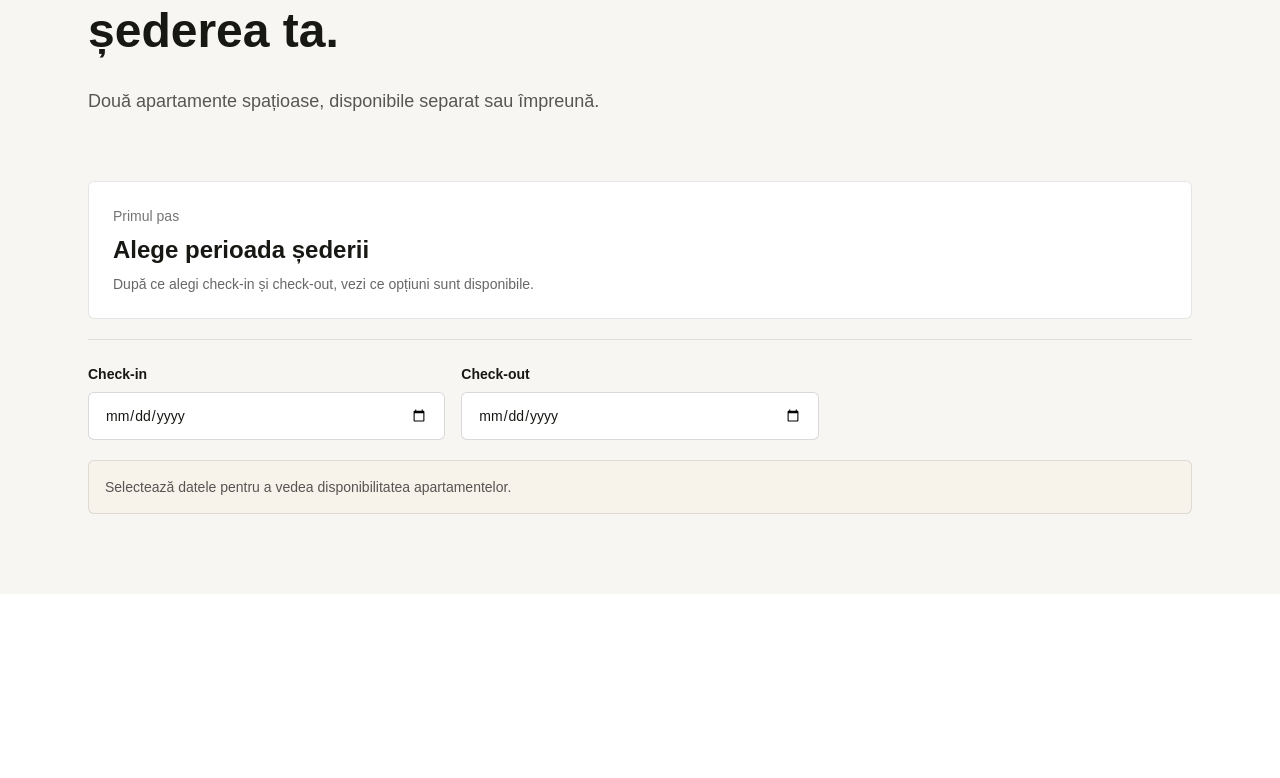
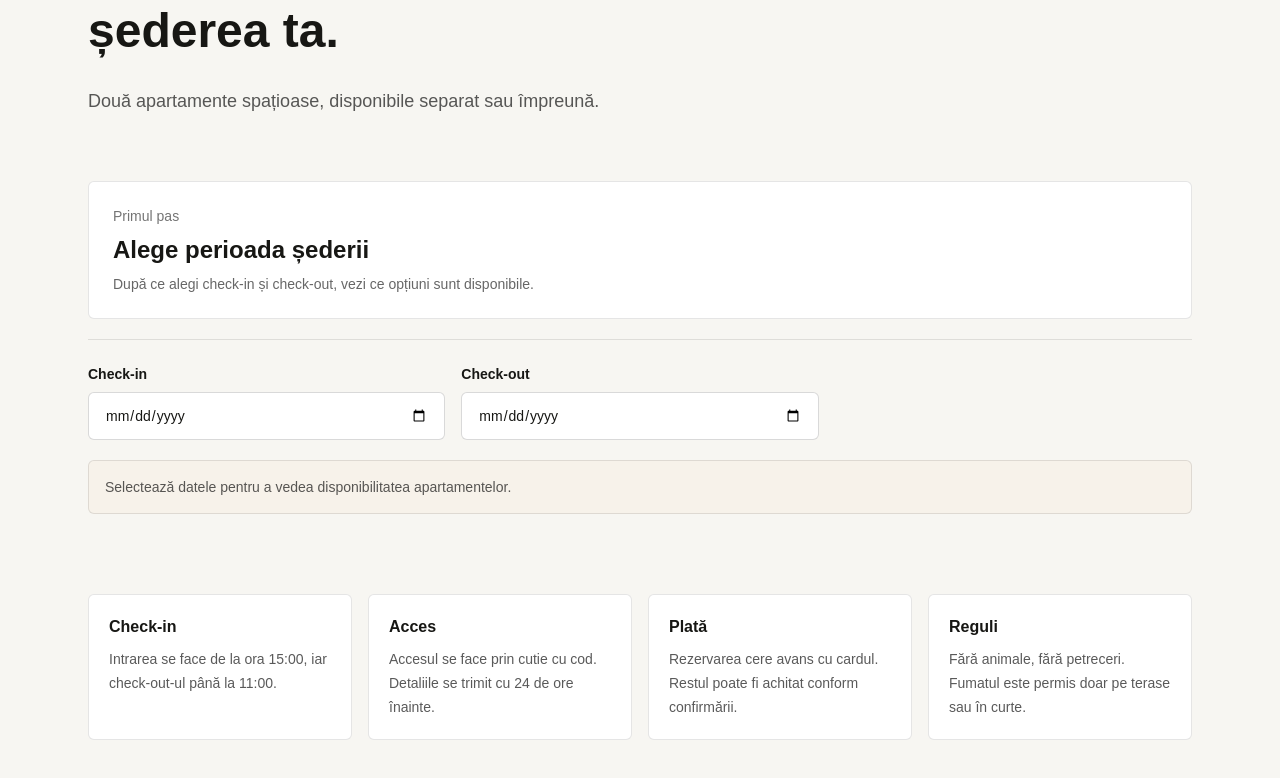
Before and after one commit to UEmanuelTudor/the-cave, a Next.js app: page / in a window 1280 px wide. Shown: the part 228-1006 px from the top of the page. Before the commit the page ends 822 px from the top, so only its background shows below. Built offline with nearby package versions, Linux system fonts and the light colour scheme.

Commit message:
feat: align booking availability with business rules

```diff
--- a/src/app/page.tsx
+++ b/src/app/page.tsx
@@ -25,6 +25,36 @@ export default function Home() {
       </section>
 
       <BookingSelector />
+
+      <section className="mx-auto grid max-w-6xl gap-4 px-6 pb-20 md:grid-cols-4">
+        <article className="rounded-md border border-black/10 bg-white p-5">
+          <h2 className="font-semibold">Check-in</h2>
+          <p className="mt-2 text-sm leading-6 text-black/65">
+            Intrarea se face de la ora 15:00, iar check-out-ul până la 11:00.
+          </p>
+        </article>
+
+        <article className="rounded-md border border-black/10 bg-white p-5">
+          <h2 className="font-semibold">Acces</h2>
+          <p className="mt-2 text-sm leading-6 text-black/65">
+            Accesul se face prin cutie cu cod. Detaliile se trimit cu 24 de ore înainte.
+          </p>
+        </article>
+
+        <article className="rounded-md border border-black/10 bg-white p-5">
+          <h2 className="font-semibold">Plată</h2>
+          <p className="mt-2 text-sm leading-6 text-black/65">
+            Rezervarea cere avans cu cardul. Restul poate fi achitat conform confirmării.
+          </p>
+        </article>
+
+        <article className="rounded-md border border-black/10 bg-white p-5">
+          <h2 className="font-semibold">Reguli</h2>
+          <p className="mt-2 text-sm leading-6 text-black/65">
+            Fără animale, fără petreceri. Fumatul este permis doar pe terase sau în curte.
+          </p>
+        </article>
+      </section>
     </main>
   );
 }
--- a/src/components/booking-selector.tsx
+++ b/src/components/booking-selector.tsx
@@ -2,36 +2,39 @@
 
 import { useState } from "react";
 
-type BookingOptionId = "apartment-110" | "penthouse" | "both";
+type BookingOptionId = "ibiza" | "rooftop" | "villa";
 
 const blockedPeriods: Array<{
-    optionId: Exclude<BookingOptionId, "both">;
+    optionId: Exclude<BookingOptionId, "villa">;
     checkIn: string;
     checkOut: string;
 }> = [
-        { optionId: "apartment-110", checkIn: "2026-07-18", checkOut: "2026-07-21" },
-        { optionId: "penthouse", checkIn: "2026-07-24", checkOut: "2026-07-26" },
+        { optionId: "ibiza", checkIn: "2026-07-18", checkOut: "2026-07-21" },
+        { optionId: "rooftop", checkIn: "2026-07-24", checkOut: "2026-07-26" },
     ];
 
 const bookingOptions = [
     {
-        id: "apartment-110",
-        name: "Apartament 110",
-        description: "2 dormitoare, 2 băi și bucătărie separată",
+        id: "ibiza",
+        name: "Apartament IBIZA",
+        description:
+            "110 mp, 2 dormitoare, 2 băi, living separat și bucătărie separată cu aragaz, potrivită pentru gătit.",
         guests: 5,
         price: 530,
     },
     {
-        id: "penthouse",
-        name: "Penthouse Rooftop",
-        description: "2 dormitoare, rooftop de 80 mp și balcon",
+        id: "rooftop",
+        name: "The Rooftop",
+        description:
+            "100 mp, 2 dormitoare, 2 băi, rooftop de 80 mp și chicinetă fără plită sau aragaz, cu frigider mic, mobilier și chiuvetă.",
         guests: 5,
         price: 530,
     },
     {
-        id: "both",
-        name: "Proprietatea completă",
-        description: "Ambele apartamente și acces la curte",
+        id: "villa",
+        name: "Villa",
+        description:
+            "Ambele apartamente împreună, maximum 10 persoane, cu acces la curte și spațiile exterioare disponibile.",
         guests: 10,
         price: 1060,
     },
@@ -87,7 +90,7 @@ function isBookingOptionAvailable(
     }
 
     const optionIdsToCheck =
-        optionId === "both" ? ["apartment-110", "penthouse"] : [optionId];
+        optionId === "villa" ? ["ibiza", "rooftop"] : [optionId];
 
     return !blockedPeriods.some(
         (period) =>
@@ -97,7 +100,7 @@ function isBookingOptionAvailable(
 }
 
 export function BookingSelector() {
-    const [selectedId, setSelectedId] = useState("apartment-110");
+    const [selectedId, setSelectedId] = useState("ibiza");
 
     const [checkIn, setCheckIn] = useState("");
     const [checkOut, setCheckOut] = useState("");
@@ -109,7 +112,7 @@ export function BookingSelector() {
     )!;
 
     const nights = getNights(checkIn, checkOut);
-    const cleaningFee = selectedOption.id === "both" && nights > 0 ? 100 : 0;
+    const cleaningFee = selectedOption.id === "villa" && nights > 0 ? 100 : 0;
     const accommodationTotal = nights * selectedOption.price;
     const total = accommodationTotal + cleaningFee;
     const hasInvalidDates = checkIn !== "" && checkOut !== "" && nights === 0;
@@ -122,11 +125,14 @@ export function BookingSelector() {
             isBookingOptionAvailable(option.id as BookingOptionId, checkIn, checkOut),
         ]),
     ) as Record<BookingOptionId, boolean>;
+    const selectedOptionIsAvailable =
+        hasSelectedDates && availabilityByOptionId[selectedOption.id as BookingOptionId];
 
     const canContinue =
         checkIn !== "" &&
         checkOut !== "" &&
         nights > 0 &&
+        selectedOptionIsAvailable &&
         guestCount >= 1 &&
         guestCount <= selectedOption.guests;
     function handleOptionSelect(optionId: string) {
@@ -246,10 +252,11 @@ export function BookingSelector() {
                             <button
                                 type="button"
                                 aria-pressed={isSelected}
+                                disabled={!isAvailable}
                                 onClick={() => handleOptionSelect(option.id)}
-                                className="rounded-md bg-[#174f3a] px-4 py-3 font-semibold text-white hover:bg-[#103b2b]"
+                                className="rounded-md bg-[#174f3a] px-4 py-3 font-semibold text-white hover:bg-[#103b2b] disabled:cursor-not-allowed disabled:bg-black/20 disabled:text-black/45"
                             >
-                                {isSelected ? "Selectat" : "Alege"}
+                                {!isAvailable ? "Indisponibil" : isSelected ? "Selectat" : "Alege"}
                             </button>
                         </div>
                     </article>
@@ -285,12 +292,14 @@ export function BookingSelector() {
                         </button>
 
                         <p className="mt-3 text-sm text-black/55">
-                            Disponibilitatea va fi verificată înainte de plata finală.
+                            {selectedOptionIsAvailable
+                                ? "Disponibilitatea va fi verificată înainte de confirmarea finală."
+                                : "Alege o opțiune disponibilă pentru perioada selectată."}
                         </p>
                     </div>
                 </>
             )}
-            {hasSelectedDates && (
+            {hasSelectedDates && selectedOptionIsAvailable && (
                 <div
 
                     aria-live="polite"
@@ -439,7 +448,7 @@ export function BookingSelector() {
                             className="rounded-md border border-[#174f3a]/20 bg-[#174f3a]/10 p-4 text-sm font-medium text-[#174f3a] md:col-span-2"
                         >
                             Datele au fost salvate temporar. Următorul pas este verificarea
-                            disponibilității și plata.
+                            disponibilității și confirmarea avansului.
                         </p>
                     )}
                 </form>
```
